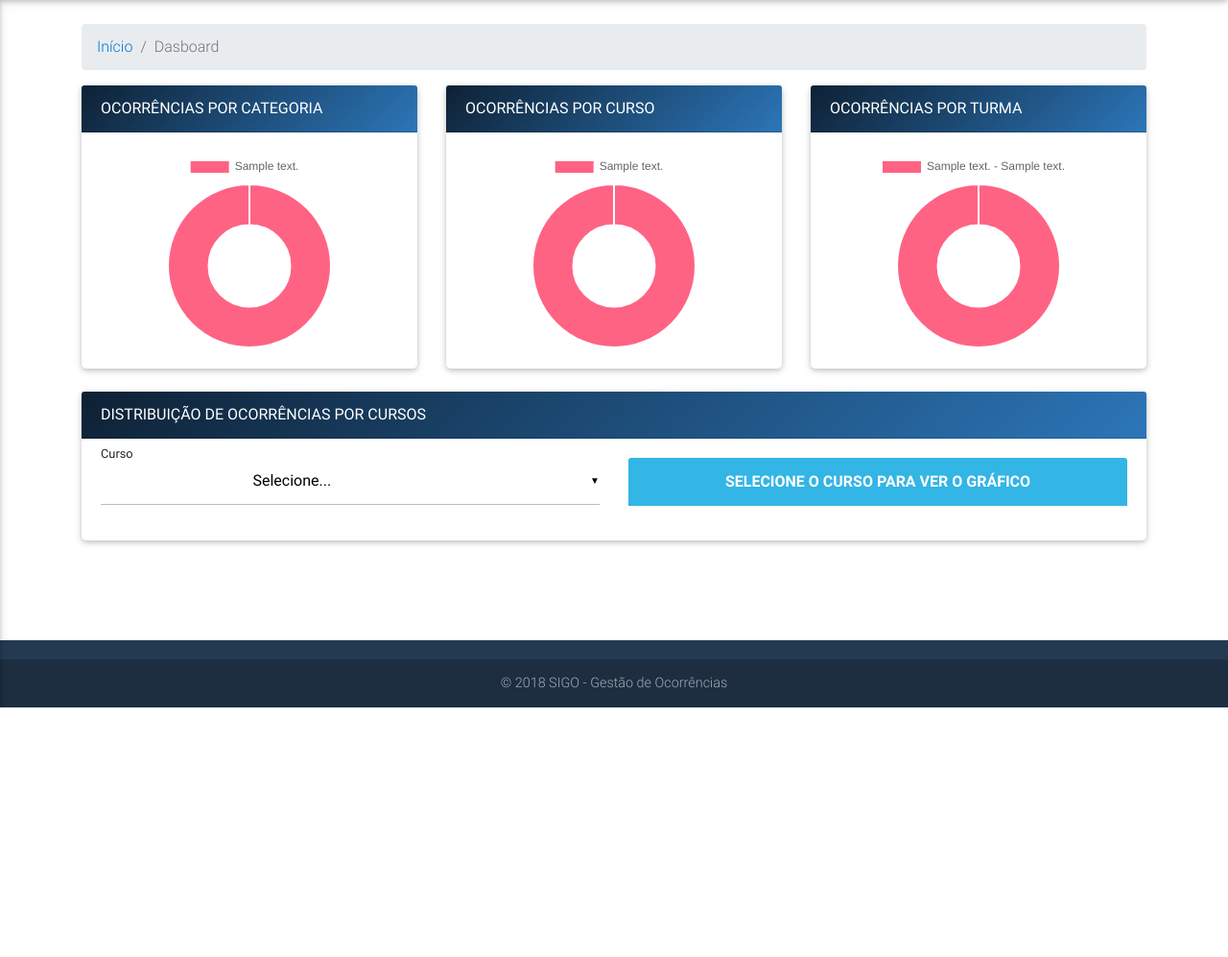
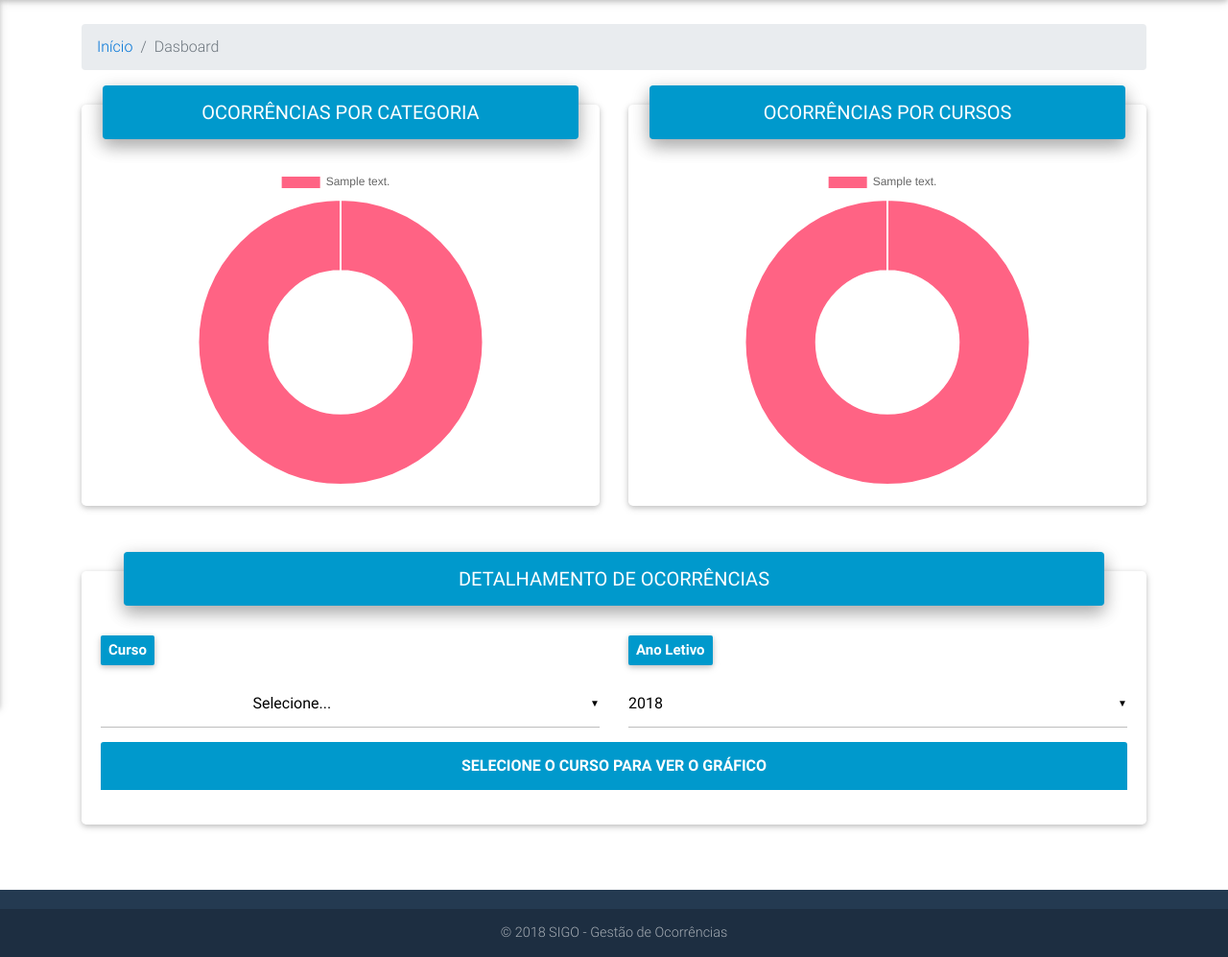
Before and after one commit to kaiserthiago/ocorrencia, a Django app: page /dashboard in a window 1280 px wide. Shown: the part 63-1060 px from the top of the page at 96% size. Before the commit the page ends 800 px from the top, so only its background shows below. Run offline with Django 3.2, Linux system fonts and the light colour scheme; a user stored in the database is signed in; tables that the repository leaves empty hold one stand-in row (values such as "Sample post"); some libraries are stand-ins or nearby versions.

Commit message:
dashboard

```diff
--- a/portal/templates/base.html
+++ b/portal/templates/base.html
@@ -246,6 +246,11 @@
 
     new WOW().init();
 
+    // Tooltip Initialization
+    $(function () {
+        $('[data-toggle="tooltip"]').tooltip()
+    })
+
 </script>
 <script>
     $(document).ready(function () {
--- a/portal/templates/portal/dashboard.html
+++ b/portal/templates/portal/dashboard.html
@@ -11,34 +11,12 @@
 
 {% block content %}
     <div class="row">
-        <div class="col-sm-4">
-            <div class="card">
-                <div class="card-header gradient white-text">
-                    OCORRÊNCIAS POR CATEGORIA
+        <div class="col-sm-6">
+            <div class="card card-cascade narrower mb-5">
+                <div class="view py-3 gradient-card-header info-color-dark">
+                    <h5 class="mb-0"><strong>OCORRÊNCIAS POR CATEGORIA</strong></h5>
                 </div>
                 <div class="card-body">
-                    {#                    <div class="table-responsive">#}
-                    {#                        <table class="table table-striped table-sm">#}
-                    {#                            <thead>#}
-                    {#                            <tr>#}
-                    {#                                <th>Descrição</th>#}
-                    {#                                <th style="text-align: right">Quantidade</th>#}
-                    {#                            </tr>#}
-                    {#                            </thead>#}
-                    {#                            <tbody>#}
-                    {#                            {% for f in faltas %}#}
-                    {#                                <tr>#}
-                    {#                                    <td>{{ f.falta__categoria__descricao }}</td>#}
-                    {#                                    <td style="text-align: right">{{ f.qtde }}</td>#}
-                    {#                                </tr>#}
-                    {#                            {% empty %}#}
-                    {#                                <tr>#}
-                    {#                                    <td>Sem dados</td>#}
-                    {#                                </tr>#}
-                    {#                            {% endfor %}#}
-                    {#                            </tbody>#}
-                    {#                        </table>#}
-                    {#                    </div>#}
                     <canvas id="categoria" width="300" height="200"></canvas>
                 </div>
             </div>
@@ -46,92 +24,35 @@
 
         <hr class="w-100 clearfix d-md-none">
 
-        <div class="col-sm-4">
-            <div class="card">
-                <div class="card-header gradient white-text">
-                    OCORRÊNCIAS POR CURSO
+        <div class="col-sm-6">
+            <div class="card card-cascade narrower mb-5">
+                <div class="view py-3 gradient-card-header info-color-dark">
+                    <h5 class="mb-0"><strong>OCORRÊNCIAS POR CURSOS</strong></h5>
                 </div>
                 <div class="card-body">
-                    {#                    <div class="table-responsive">#}
-                    {#                        <table class="table table-striped table-sm">#}
-                    {#                            <thead>#}
-                    {#                            <tr>#}
-                    {#                                <th>Curso</th>#}
-                    {#                                <th style="text-align: right">Quantidade</th>#}
-                    {#                            </tr>#}
-                    {#                            </thead>#}
-                    {#                            <tbody>#}
-                    {#                            {% for c in cursos %}#}
-                    {#                                <tr>#}
-                    {#                                    <td>{{ c.matricula__turma__curso__descricao }}</td>#}
-                    {#                                    <td style="text-align: right">{{ c.qtde }}</td>#}
-                    {#                                </tr>#}
-                    {#                            {% empty %}#}
-                    {#                                <tr>#}
-                    {#                                    <td colspan="2" class="text-center">Sem dados</td>#}
-                    {#                                </tr>#}
-                    {#                            {% endfor %}#}
-                    {#                            </tbody>#}
-                    {#                        </table>#}
-                    {#                    </div>#}
                     <canvas id="curso" width="300" height="200"></canvas>
-                </div>
-            </div>
-        </div>
-
-        <hr class="w-100 clearfix d-md-none">
-
-        <div class="col-sm-4">
-            <div class="card">
-                <div class="card-header gradient white-text">
-                    OCORRÊNCIAS POR TURMA
-                </div>
-                <div class="card-body">
-                    {#                    <div class="table-responsive">#}
-                    {#                        <table class="table table-striped table-sm">#}
-                    {#                            <thead>#}
-                    {#                            <tr>#}
-                    {#                                <th>Turma</th>#}
-                    {#                                <th style="text-align: right">Quantidade</th>#}
-                    {#                            </tr>#}
-                    {#                            </thead>#}
-                    {#                            <tbody>#}
-                    {#                            {% for t in turmas %}#}
-                    {#                                <tr>#}
-                    {#                                    <td>{{ t.matricula__turma__curso__descricao }}#}
-                    {#                                        - {{ t.matricula__turma__descricao }}</td>#}
-                    {#                                    <td style="text-align: right">{{ t.qtde }}</td>#}
-                    {#                                </tr>#}
-                    {#                            {% empty %}#}
-                    {#                                <tr>#}
-                    {#                                    <td colspan="2" class="text-center">Sem dados</td>#}
-                    {#                                </tr>#}
-                    {#                            {% endfor %}#}
-                    {#                            </tbody>#}
-                    {#                        </table>#}
-                    {#                    </div>#}
-                    <canvas id="turma" width="300" height="200"></canvas>
                 </div>
             </div>
         </div>
     </div>
 
-    <br>
-
     <div class="row">
         <div class="col-sm-12">
-            <div class="card">
-                <div class="card-header gradient white-text">
-                    DISTRIBUIÇÃO DE OCORRÊNCIAS POR CURSOS
+            <div class="card card-cascade narrower mb-5">
+                <div class="view py-3 gradient-card-header info-color-dark">
+                    <h5 class="mb-0"><strong>DETALHAMENTO DE OCORRÊNCIAS</strong></h5>
                 </div>
                 <div class="card-body">
                     <div class="row">
                         <div class="col-sm-6">
+                            <p class="lead">
+                                <span class="badge info-color-dark p-2">Curso</span>
+                            </p>
                             <form action="" method="POST">
                                 {% csrf_token %}
                                 <select name="Course" id="Course" class="mdb-select colorful-select dropdown-primary"
                                         onchange="this.form.submit();">
-                                    <option value="" disabled {% if not distribuicao %} selected {% endif %}>
+                                    <option value="" disabled {% if not distribuicao %}selected{% endif %}>
                                         Selecione...
                                     </option>
                                     {% for course in courses %}
@@ -140,42 +61,92 @@
                                                 selected {% endif %}>{{ course.matricula__turma__curso__descricao }}</option>
                                     {% endfor %}
                                 </select>
-                                <label for="Course">Curso</label>
                             </form>
-                            {% if distribuicao %}
-                                <div class="card">
-                                    <div class="card-header info-color white-text">
-                                        RESUMO DAS OCORRÊNCIAS
-                                    </div>
-                                    <div class="card-body">
-                                        {% for o in detalhamento %}
-                                            <strong>{{ o.falta__categoria__descricao }}: </strong>{{ o.qtde }}<br>
-                                        {% endfor %}
-                                    </div>
-                                    <div class="card-footer text-muted info-color white-text">
-                                        <p class="mb-0">TOTAL: {{ total.qtde }}</p>
-                                    </div>
-                                </div>
-
-                            {% endif %}
                         </div>
-
                         <hr class="w-100 clearfix d-md-none">
 
                         <div class="col-sm-6">
-                            {% if distribuicao %}
-                                <canvas id="distribuicao" width="300" height="200"></canvas>
-                            {% else %}
-                                <div class="alert card-header info-color white-text text-center">
+                            <p class="lead">
+                                <span class="badge info-color-dark p-2">Ano Letivo</span>
+                            </p>
+                            <select class="mdb-select colorful-select dropdown-info">
+                                <option value="2018" selected>2018</option>
+                            </select>
+                        </div>
+                    </div>
+                    <div class="row">
+
+
+                        {% if distribuicao %}
+                            <div class="col-sm-6">
+                                <canvas id="turma" height="200"></canvas>
+                            </div>
+                            <hr class="w-100 clearfix d-md-none">
+
+                            <div class="col-sm-6">
+                                <canvas id="distribuicao" height="200"></canvas>
+                            </div>
+                        {% else %}
+                            <div class="col-sm-12">
+                                <div class="alert card-header info-color-dark white-text text-center">
                                     <strong>SELECIONE O CURSO PARA VER O GRÁFICO</strong>
                                 </div>
-                            {% endif %}
-                        </div>
+                            </div>
+                        {% endif %}
                     </div>
                 </div>
             </div>
         </div>
     </div>
+
+    {#    <!--Section: Curso panel-->#}
+    {#    <section class="card card-cascade narrower mb-5">#}
+    {#        <div class="row">#}
+    {#            <div class="col-md-5">#}
+    {#                <div class="view py-3 gradient-card-header info-color-dark">#}
+    {#                    <h5 class="mb-0"><strong>DETALHAMENTO DE OCORRÊNCIAS</strong></h5>#}
+    {#                </div>#}
+    {#                <div class="card-body">#}
+    {#                    <div class="row">#}
+    {#                        <div class="col-md-12 mb-4">#}
+    {#                            <p class="lead">#}
+    {#                                <span class="badge info-color-dark p-2">Curso</span>#}
+    {#                            </p>#}
+    {#                            <form action="" method="POST">#}
+    {#                                {% csrf_token %}#}
+    {#                                <select name="Course" id="Course" class="mdb-select colorful-select dropdown-primary"#}
+    {#                                        onchange="this.form.submit();">#}
+    {#                                    <option value="" disabled {% if not distribuicao %}selected{% endif %}>#}
+    {#                                        Selecione...#}
+    {#                                    </option>#}
+    {#                                    {% for course in courses %}#}
+    {#                                        <option value="{{ course.matricula__turma__curso__id }}"#}
+    {#                                                {% if distribuicao and course.matricula__turma__curso__id == c.id %}#}
+    {#                                                selected {% endif %}>{{ course.matricula__turma__curso__descricao }}</option>#}
+    {#                                    {% endfor %}#}
+    {#                                </select>#}
+    {#                            </form>#}
+    {#                            <p class="lead">#}
+    {#                                <span class="badge info-color-dark p-2">Ano Letivo</span>#}
+    {#                            </p>#}
+    {#                            <select class="mdb-select colorful-select dropdown-info">#}
+    {#                                <option value="2018" selected>2018</option>#}
+    {#                            </select>#}
+    {#                        </div>#}
+    {#                    </div>#}
+    {#                </div>#}
+    {#            </div>#}
+    {#            <div class="col-md-7">#}
+    {#                <div class="view py-3 gradient-card-header info-color-dark mb-4">#}
+    {#                    {% if distribuicao %}#}
+    {#                        <canvas id="distribuicao"></canvas>#}
+    {#                    {% else %}#}
+    {#                        <strong>SELECIONE O CURSO PARA VER O GRÁFICO</strong>#}
+    {#                    {% endif %}#}
+    {#                </div>#}
+    {#            </div>#}
+    {#        </div>#}
+    {#    </section>#}
 {% endblock %}
 
 {% block script %}
--- a/portal/views.py
+++ b/portal/views.py
@@ -274,13 +274,6 @@ def dashboard(request):
     cursos_ocorrencia = [obj[0] for obj in cursos]
     qtde_cursos_ocorrencia = [int(obj[1]) for obj in cursos]
 
-    # DADOS GRÁFICO DE OCORRÊNCIAS POR TURMA
-    turmas = Ocorrencia.objects.filter(empresa=request.user.userprofile.empresa).order_by().values_list(
-        'matricula__turma__curso__descricao', 'matricula__turma__descricao').annotate(qtde=Count('id')).distinct()
-
-    turmas_ocorrencia = [obj[0] + ' - ' + obj[1] for obj in turmas]
-    qtde_turmas_ocorrencia = [int(obj[2]) for obj in turmas]
-
     courses = Ocorrencia.objects.filter(matricula__turma__curso__in=Curso.objects.all()).order_by(
         'matricula__turma__curso__descricao').values('matricula__turma__curso__id',
                                                      'matricula__turma__curso__descricao').distinct()
@@ -304,6 +297,15 @@ def dashboard(request):
 
         distribuicao_ocorrencia = [obj[0] for obj in distribuicao]
         distribuicao_qtde = [obj[1] for obj in distribuicao]
+
+        # DADOS GRÁFICO DE OCORRÊNCIAS POR TURMA
+        turmas = Ocorrencia.objects.filter(empresa=request.user.userprofile.empresa,
+                                           matricula__turma__curso=c).order_by(
+            'matricula__turma__descricao').values_list(
+            'matricula__turma__descricao').annotate(qtde=Count('id')).distinct()
+
+        turmas_ocorrencia = [obj[0] for obj in turmas]
+        qtde_turmas_ocorrencia = [int(obj[1]) for obj in turmas]
     else:
         c = ''
         distribuicao = ''
@@ -311,6 +313,10 @@ def dashboard(request):
         distribuicao_qtde = ''
         detalhamento = ''
         total = ''
+
+        turmas = ''
+        turmas_ocorrencia = ''
+        qtde_turmas_ocorrencia = ''
 
     context = {
         'c': c,
```
